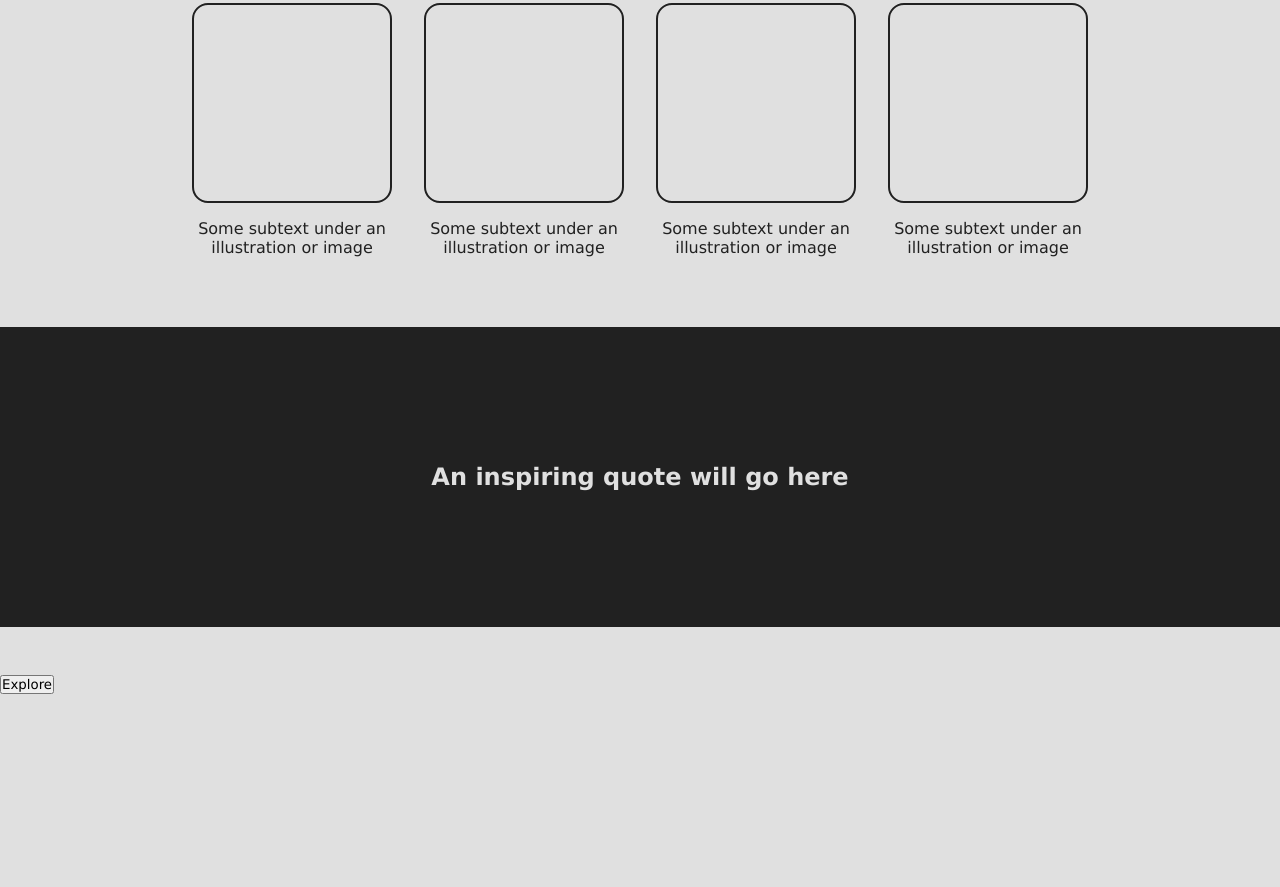
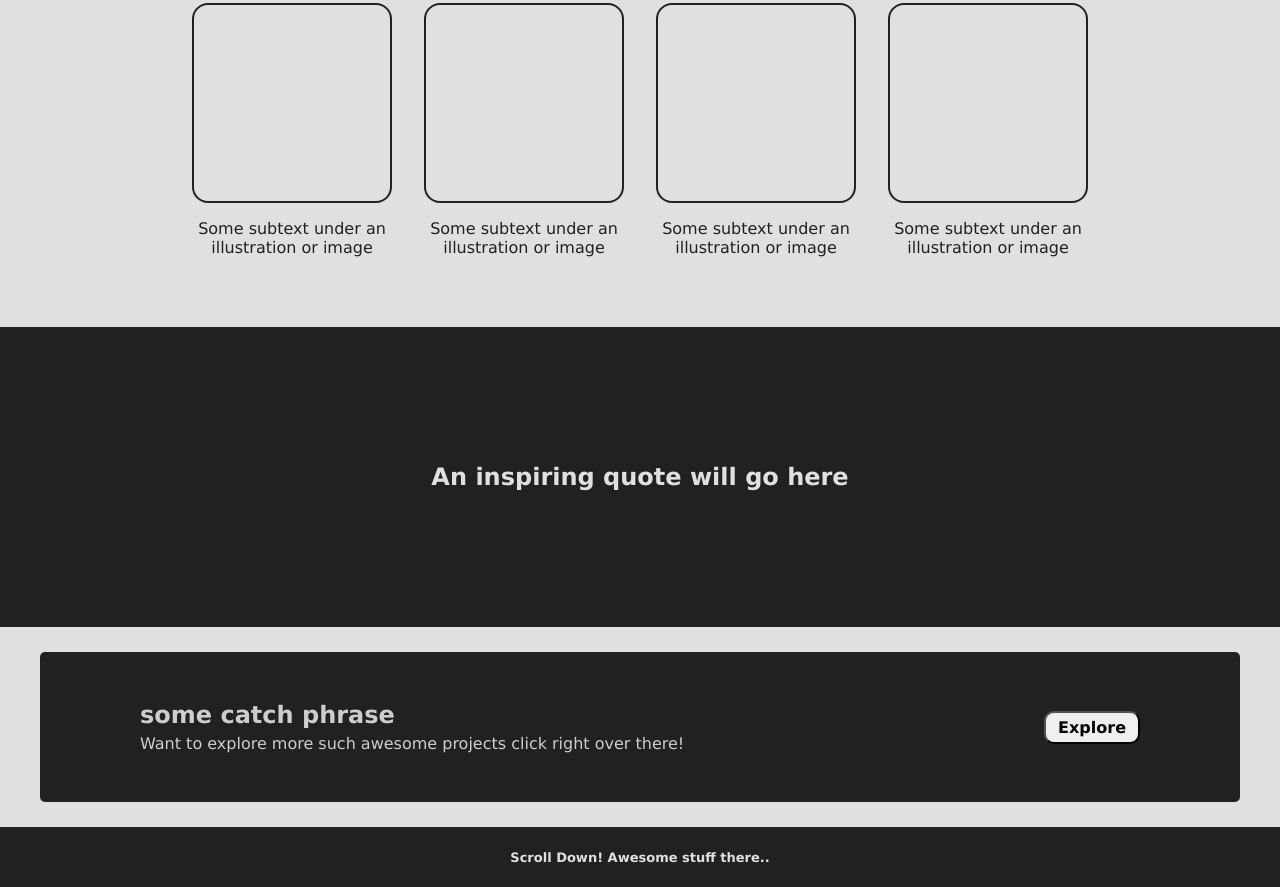
Before and after one commit to KshitijSinghSisodia/IC3, a plain HTML site: page index.html in a window 1280 px wide. Shown: the part 553-1440 px from the top of the page. Before the commit the page ends 1268 px from the top, so only its background shows below. Drawn offline with Linux system fonts and the light colour scheme.

Commit message:
Styled Big card section and footer #Done

```diff
--- a/styles.css
+++ b/styles.css
@@ -76,6 +76,7 @@ p {
   justify-content: space-between;
   padding: 16px;
   flex-wrap: wrap;
+  gap: 16px;
 }
 
 .phrase-signup {
@@ -97,6 +98,7 @@ p {
 .signup {
   padding: 8px 32px;
   font-size: 20px;
+  font-weight: 600;
   border-radius: 10px;
   background-color: #e0e0e0;
 }
@@ -165,3 +167,56 @@ p {
   align-items: center;
   justify-content: center;
 }
+
+.bottom {
+  min-height: 200px;
+  display: flex;
+  align-items: center;
+  justify-content: center;
+}
+
+.text > h2,
+p {
+  color: #212121;
+}
+.card-big {
+  background-color: #212121;
+  max-width: 1200px;
+  flex: 1;
+  display: flex;
+  align-items: center;
+  justify-content: space-between;
+  padding: 8px 100px;
+  flex-wrap: wrap;
+  gap: 16px;
+  border-radius: 5px;
+  min-height: 150px;
+}
+
+.text {
+  display: flex;
+  flex-direction: column;
+  gap: 5px;
+}
+.text > h2,
+p {
+  color: #cecdcd;
+}
+.explore {
+  padding: 5px 12px;
+  font-size: 16px;
+  border-radius: 10px;
+  font-weight: 700;
+}
+
+.end {
+  height: 60px;
+  background-color: #212121;
+  display: flex;
+  align-items: center;
+  justify-content: center;
+}
+
+.end > h3 {
+  font-size: small;
+}
```
